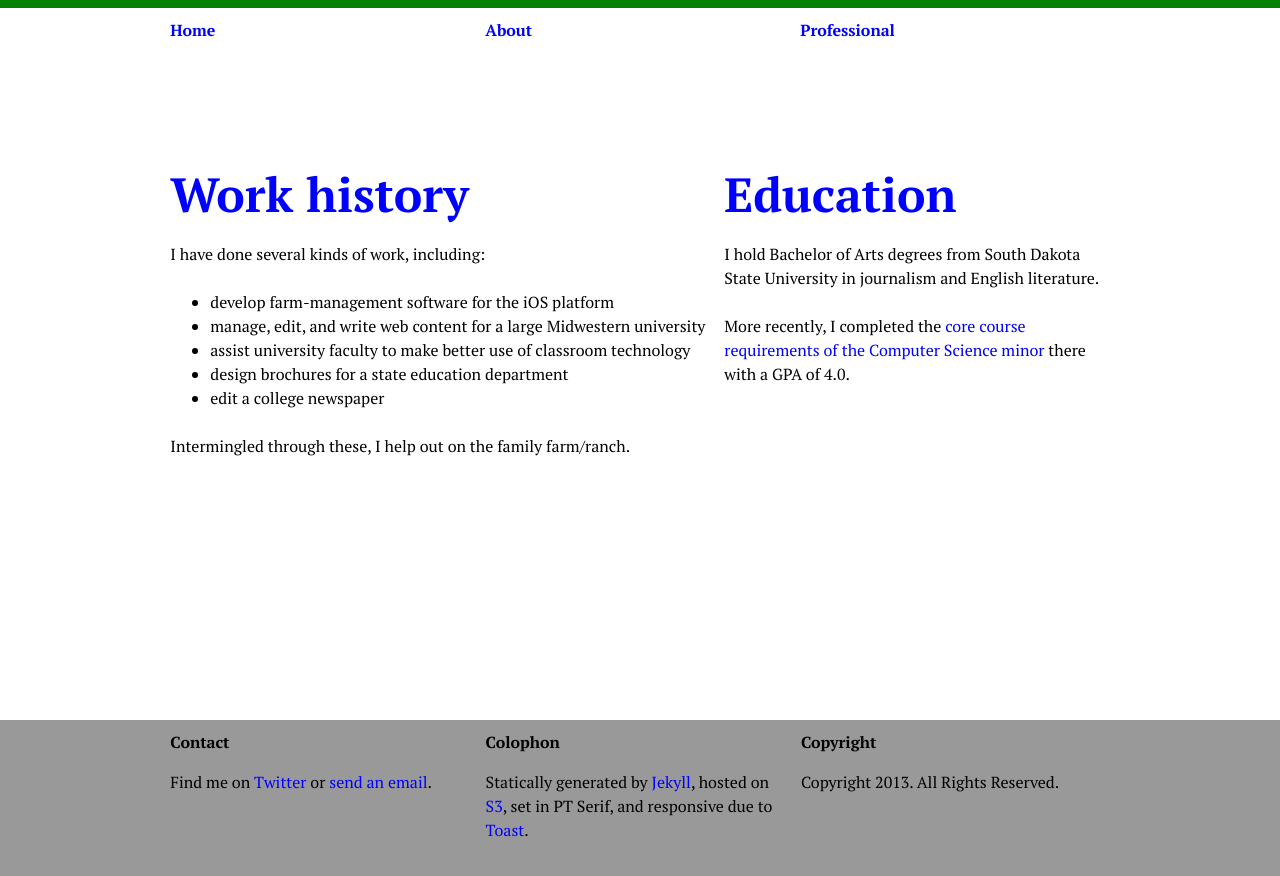
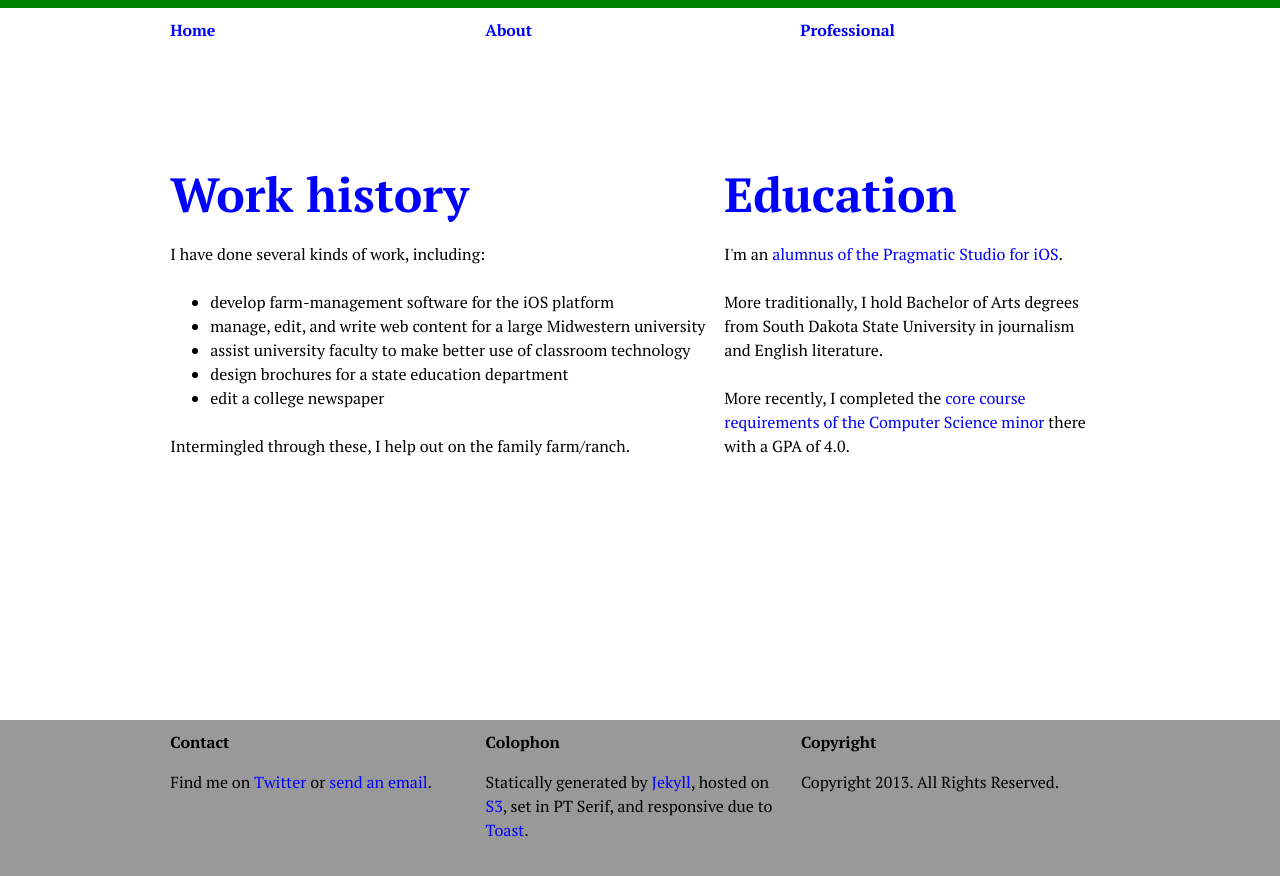
Before and after one commit to ebsen/ebsen.me, a Jekyll site: the page built from professional/index.html, in a window 1280 px wide. Shown: the top 876 px of the page. Built offline with Jekyll 4.4.1, drawn with Linux system fonts in a browser that asks for light colours.

Commit message:
Added link to Prag Studio alumni page under Education

```diff
--- a/professional/index.html
+++ b/professional/index.html
@@ -17,6 +17,7 @@ title: Professional
 
 <div class="grid-5">
 	<h1 id="education">Education</h1>
-	<p>I hold Bachelor of Arts degrees from South Dakota State University in journalism and English literature.</p>
+	<p>I'm an <a href="http://pragmaticstudio.com/alumni/erik">alumnus of the Pragmatic Studio for iOS</a>.</p>
+	<p>More traditionally, I hold Bachelor of Arts degrees from South Dakota State University in journalism and English literature.</p>
 	<p>More recently, I completed the <a href="http://catalog.sdstate.edu/preview_program.php?catoid=18&poid=2763&returnto=1320">core course requirements of the Computer Science minor</a> there with a GPA of 4.0.</p>
 </div>
```
